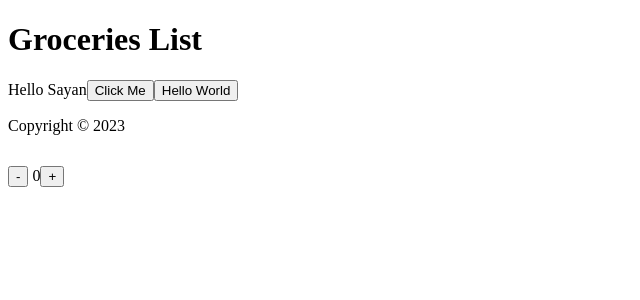
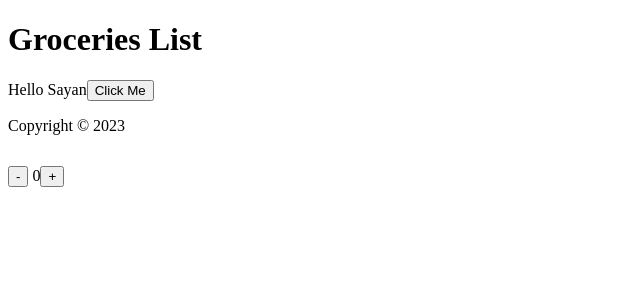
Before and after one commit to sayanbose-0000/Codes, a React (Create React App) app in the folder web/learning/react/my-app/: page / in a window 1280 px wide. Shown: the top 300 px of the page, without its empty margins (0-640 px from the left). Built offline with nearby package versions, Linux system fonts and the light colour scheme.

Commit message:
added changes

```diff
--- a/web/learning/react/my-app/src/Components/Content.js
+++ b/web/learning/react/my-app/src/Components/Content.js
@@ -15,7 +15,6 @@ const Content = () => { // always use react hooks at top level of returning func
             <p className="paragraph">
                 Hello {name}
                 <button onClick={handleNameChange}>Click Me</button>
-                <button>Hello World</button>
             </p>
         </main>
     );
```
